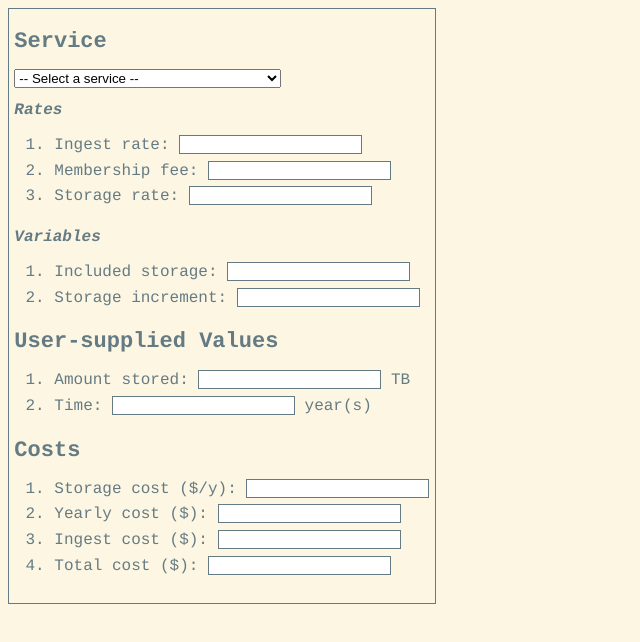
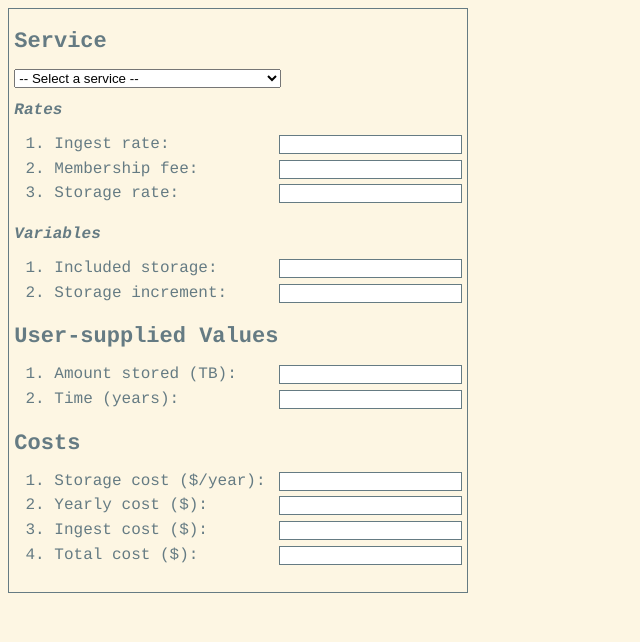
Before and after one commit to umd-coding-workshop/dpcc, a website with bundled scripts: page docs/index.html in a window 1280 px wide. Shown: the whole page, without its empty margins (0-640 px from the left). Built offline with nearby package versions, Linux system fonts and the light colour scheme.

Commit message:
Align input fields in a single column.
Also corrected the javascript to set service input fields to read-only on reload
when the previously selected value in the services dropdown was a defined
service.

```diff
--- a/docs/dpcc-web.js
+++ b/docs/dpcc-web.js
@@ -52,6 +52,12 @@ get_user_inputs().forEach(function (element, index) {
   };
 });
 
+if (document.getElementById('services').value.substr(0, 1) == '{') {
+    get_service_inputs().forEach(function (element, index) {
+      element.setAttribute("readonly", "true");
+    });
+}
+
 },{"./dpcc.js":2}],2:[function(require,module,exports){
 function non_negative(x) {
     return x >= 0 ? x : 0;
--- a/docs/index.html
+++ b/docs/index.html
@@ -38,14 +38,14 @@
     <div id="user">
       <h1>User-supplied Values</h1>
       <ol>
-        <li><label>Amount stored: <input name="amount_stored"/> TB</label></li>
-        <li><label>Time: <input name="time"/></label> year(s)</li>
+        <li><label>Amount stored (TB): <input name="amount_stored"/></label></li>
+        <li><label>Time (years): <input name="time"/></label></li>
       </ol>
     </div>
     <div id="costs">
       <h1>Costs</h1>
       <ol>
-        <li><label>Storage cost ($/y): <input name="storage" readonly="true"/></label></li>
+        <li><label>Storage cost ($/year): <input name="storage" readonly="true"/></label></li>
         <li><label>Yearly cost ($): <input name="yearly" readonly="true"/></label></li>
         <li><label>Ingest cost ($): <input name="ingest" readonly="true"/></label></li>
         <li><label>Total cost ($): <input name="total" readonly="true"/></label></li>
--- a/docs/style.css
+++ b/docs/style.css
@@ -35,6 +35,8 @@ li {
 }
 input {
     border: 1px solid #657b83;
+    float: right;
+    margin-left: 1em;
 }
 #service input[readonly] {
     background: #eee;
--- a/src/css/style.css
+++ b/src/css/style.css
@@ -35,6 +35,8 @@ li {
 }
 input {
     border: 1px solid #657b83;
+    float: right;
+    margin-left: 1em;
 }
 #service input[readonly] {
     background: #eee;
--- a/src/js/dpcc-web.js
+++ b/src/js/dpcc-web.js
@@ -50,3 +50,9 @@ get_user_inputs().forEach(function (element, index) {
     display_costs();
   };
 });
+
+if (document.getElementById('services').value.substr(0, 1) == '{') {
+    get_service_inputs().forEach(function (element, index) {
+      element.setAttribute("readonly", "true");
+    });
+}
```
Also changed, not shown: src/html/index.html (+3 -3 lines).
